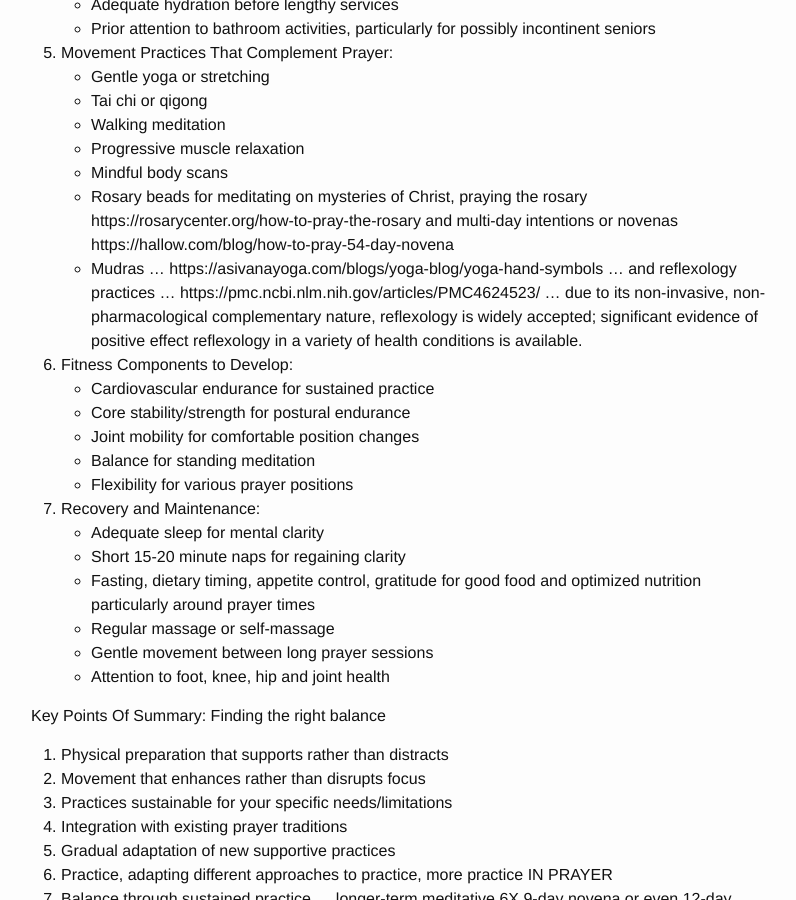
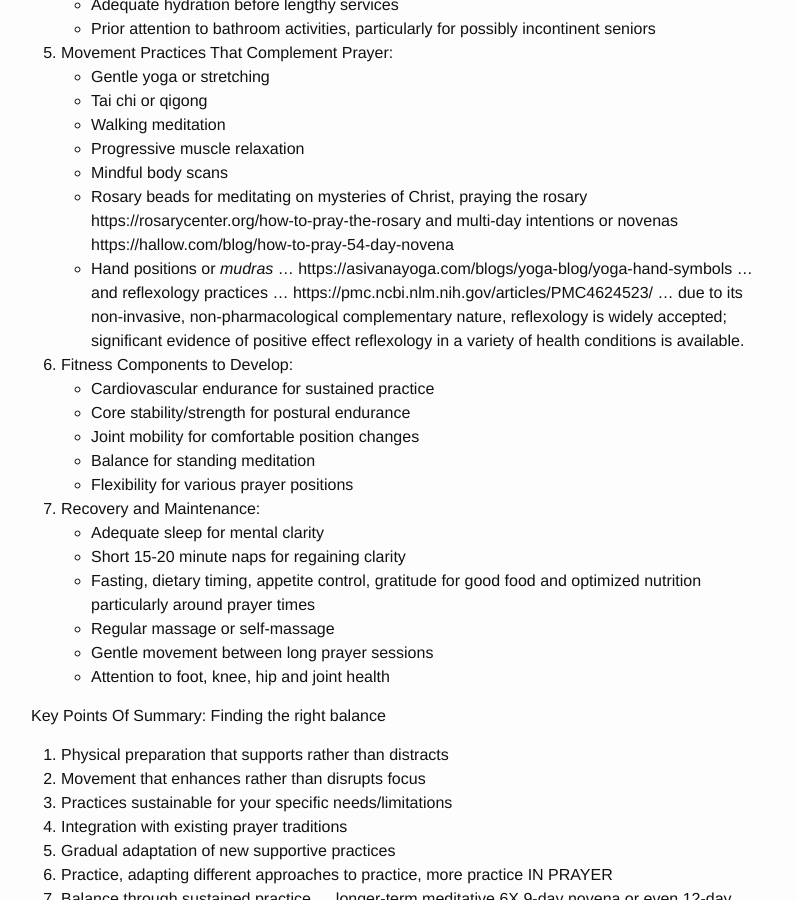
Before and after one commit to soilqualitylab/soilqualitylab.github.io, a Jekyll site: the page built from _posts/2024-06-01-Improve-Physical-Habits-For-Heightened-Prayer-Attentiveness.md, in a window 1280 px wide and 900 px high, scrolled down 2247 px. Shown: the whole window, without its empty margins (239-1035 px from the left). Built offline with Jekyll 4.4.1, drawn with Linux system fonts in a browser that asks for light colours.

Commit message:
hand position

```diff
--- a/_posts/2024-06-01-Improve-Physical-Habits-For-Heightened-Prayer-Attentiveness.md
+++ b/_posts/2024-06-01-Improve-Physical-Habits-For-Heightened-Prayer-Attentiveness.md
@@ -99,7 +99,7 @@ Physiological Optimization Strategies:
 - Progressive muscle relaxation
 - Mindful body scans
 - Rosary beads for meditating on mysteries of Christ, praying the rosary https://rosarycenter.org/how-to-pray-the-rosary and multi-day intentions or novenas https://hallow.com/blog/how-to-pray-54-day-novena
-- Mudras ... https://asivanayoga.com/blogs/yoga-blog/yoga-hand-symbols ... and reflexology practices ... https://pmc.ncbi.nlm.nih.gov/articles/PMC4624523/ ... due to its non-invasive, non-pharmacological complementary nature, reflexology is widely accepted; significant evidence of positive effect reflexology in a variety of health conditions is available.
+- Hand positions or *mudras* ... https://asivanayoga.com/blogs/yoga-blog/yoga-hand-symbols ... and reflexology practices ... https://pmc.ncbi.nlm.nih.gov/articles/PMC4624523/ ... due to its non-invasive, non-pharmacological complementary nature, reflexology is widely accepted; significant evidence of positive effect reflexology in a variety of health conditions is available.
 
 6. Fitness Components to Develop:
 - Cardiovascular endurance for sustained practice
```
